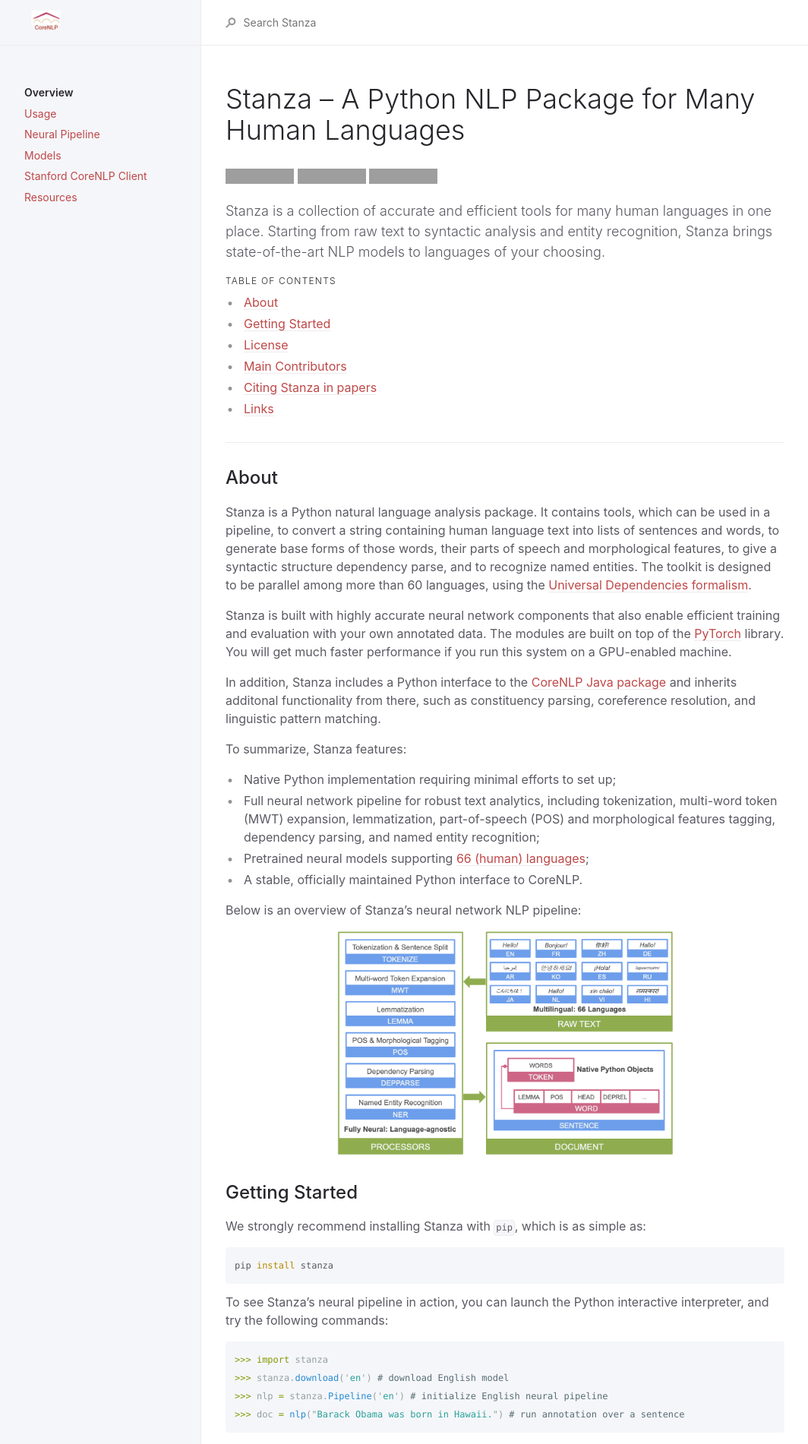
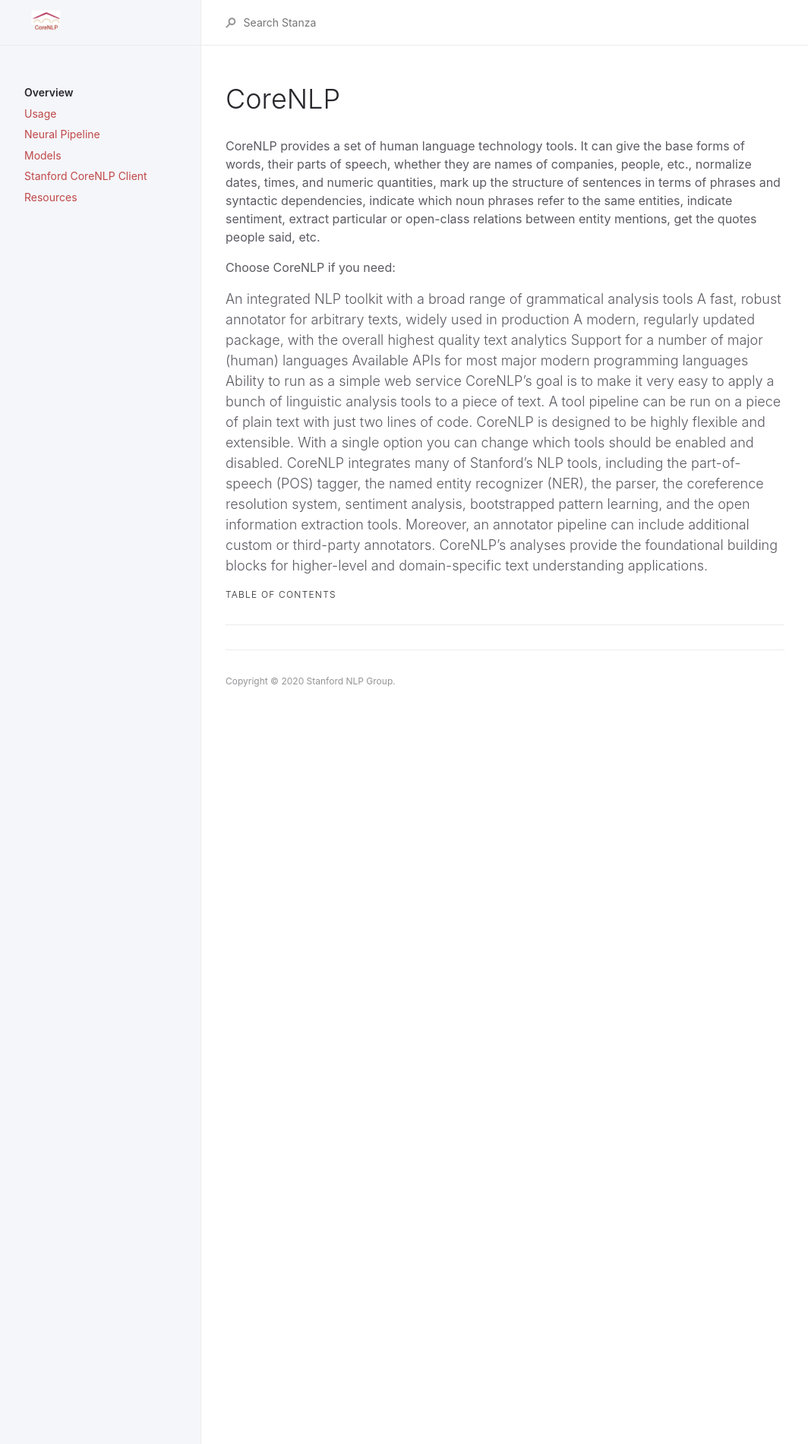
Before and after one commit to stanfordnlp/corenlp-docs-dev, a Jekyll site: the page built from _pages/index.md, in a window 1280 px wide. Shown: the top 1901 px of the page at 76% size, without its empty margins (107-1171 px from the left). Built offline with Jekyll 4.4.1, drawn with Linux system fonts in a browser that asks for light colours; nearby versions of some CDN libraries; some of the changed text lies outside the part shown; grey boxes are pictures that could not be loaded.

Commit message:
add corenlp content

````diff
--- a/_pages/index.md
+++ b/_pages/index.md
@@ -8,11 +8,20 @@ nav_order: 1
 homepage: true
 ---
 
-# Stanza -- A Python NLP Package for Many Human Languages
+# CoreNLP
 {: .no_toc }
-<img alt="PyPI Version" src="https://img.shields.io/pypi/v/stanza.svg?colorB=bc4545&style=flat-square" /> <img alt="Conda Versions" src="https://img.shields.io/conda/vn/stanfordnlp/stanza?color=bc4545&label=conda&style=flat-square" /> <img alt="Python Versions" src="https://img.shields.io/pypi/pyversions/stanza.svg?colorB=bc4545&style=flat-square" />
 
-Stanza is a collection of accurate and efficient tools for many human languages in one place. Starting from raw text to syntactic analysis and entity recognition, Stanza brings state-of-the-art NLP models to languages of your choosing.
+CoreNLP provides a set of human language technology tools. It can give the base forms of words, their parts of speech, whether they are names of companies, people, etc., normalize dates, times, and numeric quantities, mark up the structure of sentences in terms of phrases and syntactic dependencies, indicate which noun phrases refer to the same entities, indicate sentiment, extract particular or open-class relations between entity mentions, get the quotes people said, etc.
+
+Choose CoreNLP if you need:
+
+An integrated NLP toolkit with a broad range of grammatical analysis tools
+A fast, robust annotator for arbitrary texts, widely used in production
+A modern, regularly updated package, with the overall highest quality text analytics
+Support for a number of major (human) languages
+Available APIs for most major modern programming languages
+Ability to run as a simple web service
+CoreNLP’s goal is to make it very easy to apply a bunch of linguistic analysis tools to a piece of text. A tool pipeline can be run on a piece of plain text with just two lines of code. CoreNLP is designed to be highly flexible and extensible. With a single option you can change which tools should be enabled and disabled. CoreNLP integrates many of Stanford’s NLP tools, including the part-of-speech (POS) tagger, the named entity recognizer (NER), the parser, the coreference resolution system, sentiment analysis, bootstrapped pattern learning, and the open information extraction tools. Moreover, an annotator pipeline can include additional custom or third-party annotators. CoreNLP’s analyses provide the foundational building blocks for higher-level and domain-specific text understanding applications.
 {: .fs-5 .fw-300 }
 
 ## Table of contents
@@ -22,96 +31,3 @@ Stanza is a collection of accurate and efficient tools for many human languages
 {:toc}
 
 <hr>
-
-## About
-
-
-Stanza is a Python natural language analysis package. It contains tools, which can be used in a pipeline, to convert a string containing human language text into lists of sentences and words, to generate base forms of those words, their parts of speech and morphological features, to give a syntactic structure dependency parse, and to recognize named entities. The toolkit is designed to be parallel among more than 60 languages, using the [Universal Dependencies formalism](https://universaldependencies.org).
-
-Stanza is built with highly accurate neural network components that also enable efficient training and evaluation with your own annotated data. The modules are built on top of the [PyTorch](https://pytorch.org/) library. You will get much faster performance if you run this system on a GPU-enabled machine.
-
-In addition, Stanza includes a Python interface to the [CoreNLP Java package](https://stanfordnlp.github.io/CoreNLP) and inherits additonal functionality from there, such as constituency parsing, coreference resolution, and linguistic pattern matching.
-
-To summarize, Stanza features:
-
-* Native Python implementation requiring minimal efforts to set up;
-* Full neural network pipeline for robust text analytics, including tokenization, multi-word token (MWT) expansion, lemmatization, part-of-speech (POS) and morphological features tagging, dependency parsing, and named entity recognition;
-* Pretrained neural models supporting [66 (human) languages](models.md#human-languages-supported-by-stanza);
-* A stable, officially maintained Python interface to CoreNLP.
-
-Below is an overview of Stanza's neural network NLP pipeline:
-
-<p align="center">
-   <img src="assets/images/pipeline.png" style="width:60%">
-</p>
-
-## Getting Started
-
-We strongly recommend installing Stanza with `pip`, which is as simple as:
-
-```bash
-pip install stanza
-```
-
-To see Stanza's neural pipeline in action, you can launch the Python interactive interpreter, and try the following commands:
-
-```python
->>> import stanza
->>> stanza.download('en') # download English model
->>> nlp = stanza.Pipeline('en') # initialize English neural pipeline
->>> doc = nlp("Barack Obama was born in Hawaii.") # run annotation over a sentence
-```
-
-You should be able to see all the annotations in the example by running the following commands:
-
-```python
->>> print(doc)
->>> print(doc.entities)
-```
-
-For more details on how to use the neural network pipeline, please see our [Getting Started Guide](installation_usage.md) and [Tutorials](tutorials.md).
-
-Aside from the neural pipeline, Stanza also provides the official Python wrapper for accessing the Java Stanford CoreNLP package. For more details, please see [Stanford CoreNLP Client](corenlp_client.md).
-
-{% include alerts.html %}
-{{ note }}
-{{ "If you run into issues during installation or when you run the example scripts, please check out [this FAQ page](faq.md). If you cannot find your issue there, please report it to us via [GitHub Issues](https://github.com/stanfordnlp/stanza/issues)." | markdownify }}
-{{ end }}
-
-## License
-
-Stanza is licensed under the [Apache License, Version 2.0](https://www.apache.org/licenses/LICENSE-2.0) (the "License"), you may not use the software package except in compliance with the License.
-You may obtain a copy of the License at
-
-[http://www.apache.org/licenses/LICENSE-2.0](http://www.apache.org/licenses/LICENSE-2.0)
-
-Unless required by applicable law or agreed to in writing, software
-distributed under the License is distributed on an "AS IS" BASIS,
-WITHOUT WARRANTIES OR CONDITIONS OF ANY KIND, either express or implied.
-See the License for the specific language governing permissions and
-limitations under the License.
-
-## Main Contributors
-
-The PyTorch implementation of Stanza's neural pipeline is due to [Peng Qi](http://qipeng.me), [Yuhao Zhang](http://yuhao.im), and [Yuhui Zhang](https://cs.stanford.edu/~yuhuiz/), with help from [Jason Bolton](mailto:jebolton@stanford.edu) and [Tim Dozat](https://web.stanford.edu/~tdozat/).
-
-The CoreNLP client is mostly written by [Arun Chaganty](http://arun.chagantys.org/), and [Jason Bolton](mailto:jebolton@stanford.edu) spearheaded merging the two projects together.
-
-We are also grateful to community contributors for their help in improving Stanza.
-
-## Citing Stanza in papers
-
-If you use Stanza in your work, please cite this paper:
-
-> Peng Qi, Yuhao Zhang, Yuhui Zhang, Jason Bolton and Christopher D. Manning. 2020. [Stanza: A Python Natural Language Processing Toolkit for Many Human Languages.](https://arxiv.org/abs/2003.07082) In Association for Computational Linguistics (ACL) System Demonstrations. 2020. \[[pdf](https://nlp.stanford.edu/pubs/qi2020stanza.pdf)\]\[[bib](https://nlp.stanford.edu/pubs/qi2020stanza.bib)\]
-{: .citation }
-
-If you use Stanford CoreNLP through the Stanza python client, please also follow the instructions [here](https://stanfordnlp.github.io/CoreNLP/#citing-stanford-corenlp-in-papers) to cite the proper publications.
-
-## Links
-
-[<i class="fab fa-github"></i> GitHub](https://github.com/stanfordnlp/stanza){: .btn .mr-2}
-[<i class="fas fa-desktop"></i> Online Demo](http://stanza.run/){: .btn .mr-2}
-[<i class="fab fa-python"></i> PyPI](https://pypi.org/project/stanza/){: .btn .mr-2}
-[<i class="fas fa-toolbox"></i> Stanford CoreNLP](https://stanfordnlp.github.io/CoreNLP/){: .btn .mr-2}
-[<i class="fas fa-user-friends"></i> The Stanford NLP Group](https://nlp.stanford.edu/){: .btn .mr-2}
````
